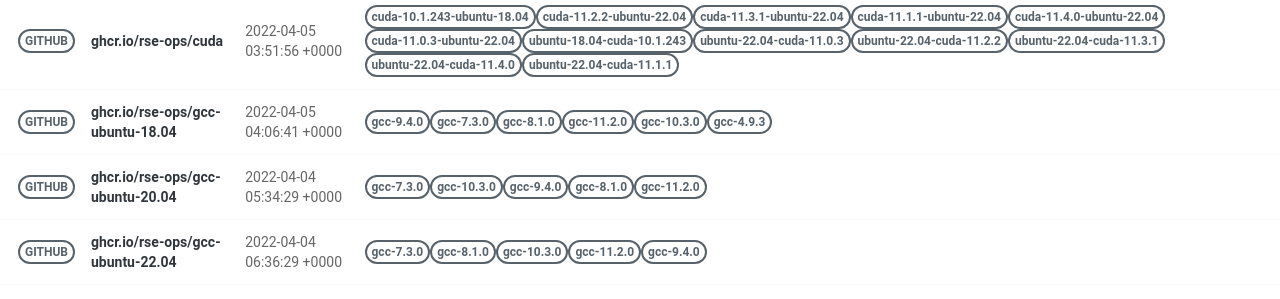
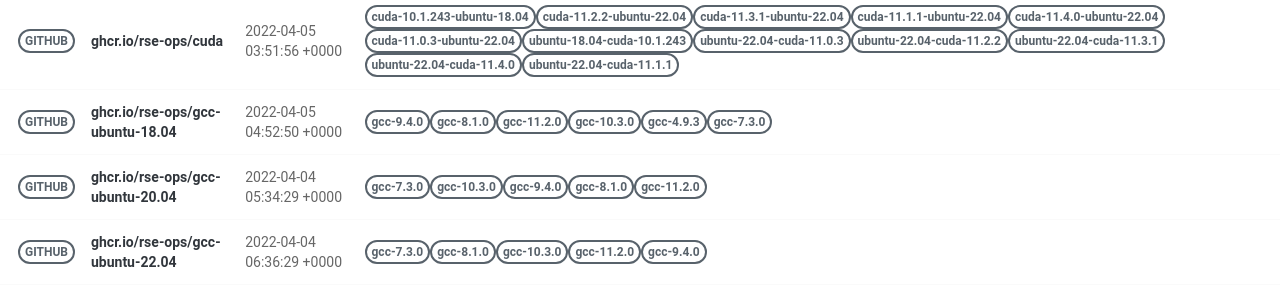
Before and after one commit to rse-ops/docker-images, a Jekyll site: the page built from pages/index.md, in a window 1280 px wide. Shown: the part 502-801 px from the top of the page. Built offline with Jekyll 4.4.1, drawn with Linux system fonts in a browser that asks for light colours; nearby versions of some CDN libraries.

Commit message:
Automated push to update library 2022-04-05

```diff
--- a/_library/ghcr.io-rse-ops-gcc-ubuntu-18.04.md
+++ b/_library/ghcr.io-rse-ops-gcc-ubuntu-18.04.md
@@ -1,7 +1,7 @@
 ---
 layout: container
 name: ghcr.io/rse-ops/gcc-ubuntu-18.04
-updated_at: 2022-04-05 04:06:41.748579
+updated_at: 2022-04-05 04:52:50.685829
 
 
 container_url: https://github.com/orgs/rse-ops/packages/container/package/gcc-ubuntu-18.04
```
Also changed, not shown: other parts of _library/ghcr.io-rse-ops-gcc-ubuntu-18.04.md (+3 -3 lines).
